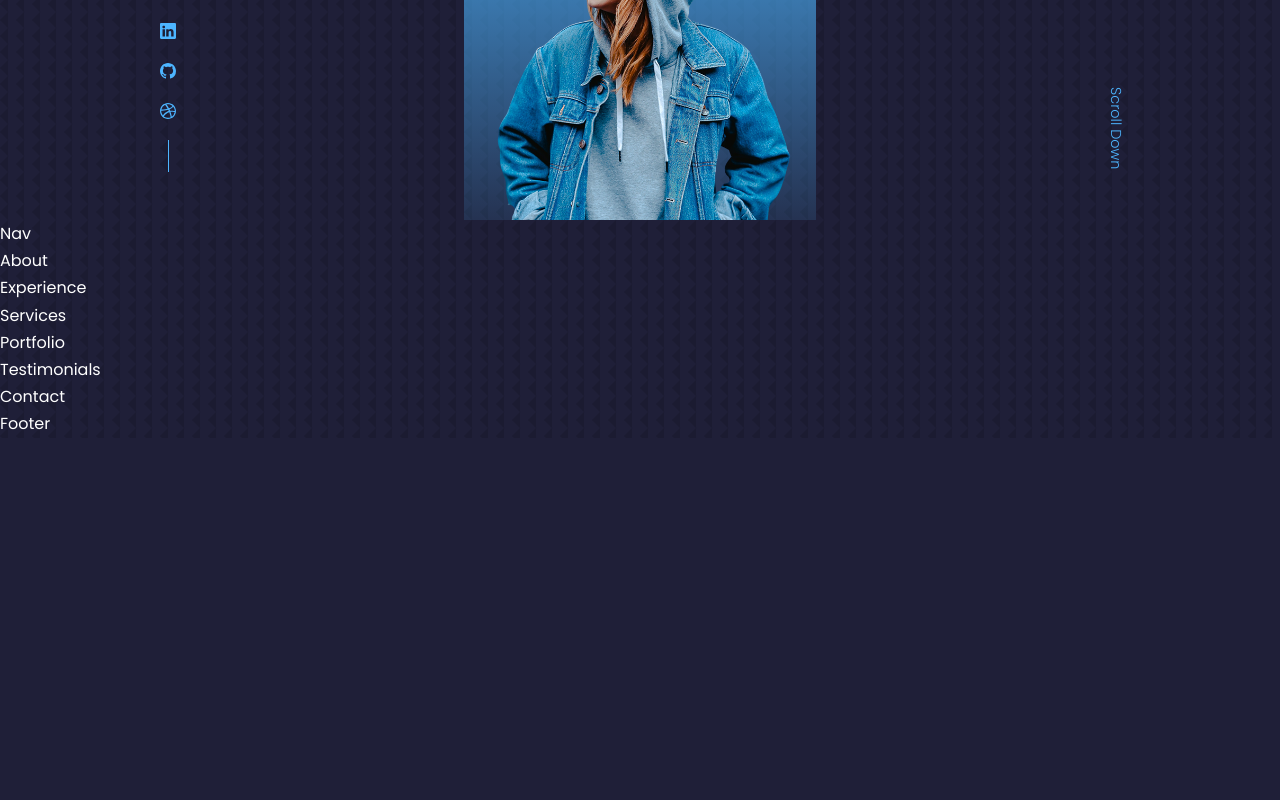
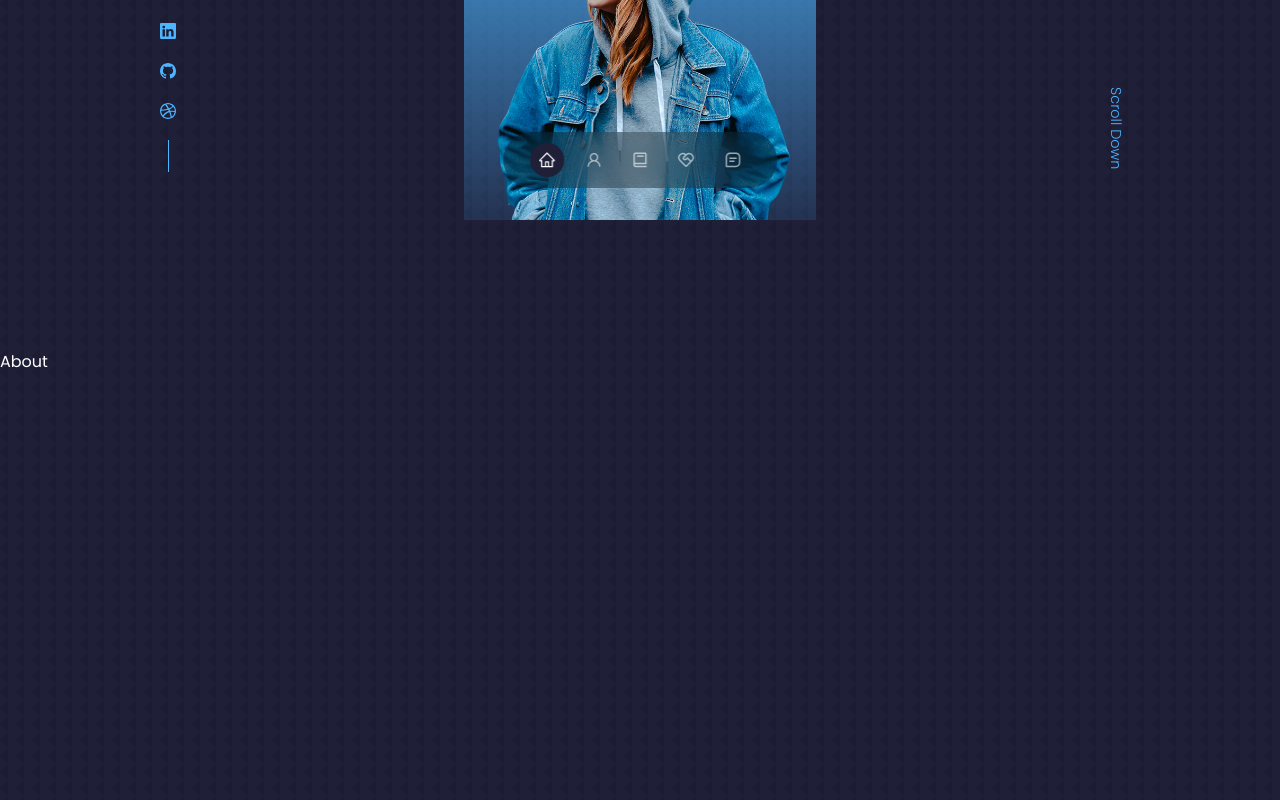
Before and after one commit to hikimory/ReactProject_LandingPage, a React (Create React App) app: page / in a window 1280 px wide. Shown: the part 580-1380 px from the top of the page. Before the commit the page ends 1018 px from the top, so only its background shows below. Built offline with nearby package versions, Linux system fonts and the light colour scheme.

Commit message:
Create Nav component

```diff
--- a/src/components/about/About.jsx
+++ b/src/components/about/About.jsx
@@ -3,7 +3,7 @@ import './About.css'
 
 const About = () => {
   return (
-    <div>About</div>
+    <section id='about'>About</section>
   )
 }
 
--- a/src/components/contact/Contact.jsx
+++ b/src/components/contact/Contact.jsx
@@ -3,7 +3,7 @@ import './Contact.css'
 
 const Contact = () => {
   return (
-    <div>Contact</div>
+    <section id='contact'>Contact</section>
   )
 }
 
--- a/src/components/experience/Experience.jsx
+++ b/src/components/experience/Experience.jsx
@@ -3,7 +3,7 @@ import './Experience.css'
 
 const Experience = () => {
   return (
-    <div>Experience</div>
+    <section id='experience'>Experience</section>
   )
 }
 
--- a/src/components/nav/Nav.css
+++ b/src/components/nav/Nav.css
@@ -0,0 +1,37 @@
+nav {
+    background: rgba(0, 0, 0, 0.3);
+    width: max-content;
+    display: block;
+    padding: 0.7rem 1.7rem;
+    z-index: 2;
+    position: fixed;
+    left: 50%;
+    transform: translateX(-50%);
+    bottom: 2rem;
+    display: flex;
+    gap: 0.8rem;
+    border-radius: 3rem;
+    backdrop-filter: blur(20px);
+}
+
+nav a {
+    background: transparent;
+    padding: 0.5rem;
+    border-radius: 50%;
+    color: var(--color-light);
+    font-size: 1.1rem;
+    display: flex;
+}
+
+nav a:hover {
+    background: rgba(0, 0, 0, 0.4);
+    padding: 0.5rem;
+    color: var(--color-light);
+    font-size: 1.1rem;
+    display: flex;
+}
+
+nav a.active {
+    background: var(--color-bg);
+    color: var(--color-white);
+}
--- a/src/components/nav/Nav.jsx
+++ b/src/components/nav/Nav.jsx
@@ -1,9 +1,20 @@
 import React from 'react'
 import './Nav.css'
+import {AiOutlineHome, AiOutlineUser} from 'react-icons/ai'
+import {BiBook, BiMessageSquareDetail} from 'react-icons/bi'
+import {RiServiceLine} from 'react-icons/ri'
+import { useState } from 'react'
 
 const Nav = () => {
+  const [activeNav, setActiveNav] = useState('#');
   return (
-    <div>Nav</div>
+    <nav>
+      <a href="#" className={activeNav === '#' ? 'active' : ''} onClick={() => setActiveNav('#')}><AiOutlineHome/></a>
+      <a href="#about" className={activeNav === '#about' ? 'active' : ''} onClick={() => setActiveNav('#about')}><AiOutlineUser/></a>
+      <a href="#experience" className={activeNav === '#experience' ? 'active' : ''} onClick={() => setActiveNav('#experience')}><BiBook/></a>
+      <a href="#services" className={activeNav === '#services' ? 'active' : ''} onClick={() => setActiveNav('#services')}><RiServiceLine/></a>
+      <a href="#contact" className={activeNav === '#contact' ? 'active' : ''} onClick={() => setActiveNav('#contact')}><BiMessageSquareDetail/></a>
+    </nav>
   )
 }
 
--- a/src/components/portfolio/Portfolio.jsx
+++ b/src/components/portfolio/Portfolio.jsx
@@ -3,7 +3,7 @@ import './Portfolio.css'
 
 const Portfolio = () => {
   return (
-    <div>Portfolio</div>
+    <section id='portfolio'>Portfolio</section>
   )
 }
 
--- a/src/components/services/Services.jsx
+++ b/src/components/services/Services.jsx
@@ -3,7 +3,7 @@ import './Services.css'
 
 const Services = () => {
   return (
-    <div>Services</div>
+    <section id='services'>Services</section>
   )
 }
 
--- a/src/components/testimonials/Testimonials.jsx
+++ b/src/components/testimonials/Testimonials.jsx
@@ -3,7 +3,7 @@ import './Testimonials.css'
 
 const Testimonials = () => {
   return (
-    <div>Testimonials</div>
+    <section id='testimonials'>Testimonials</section>
   )
 }
 
--- a/src/index.css
+++ b/src/index.css
@@ -58,6 +58,7 @@ h1 {
 
 section {
   margin-top: 8rem;
+  height: 100vh;
 }
 
 section > h2, section > h5 {
```
